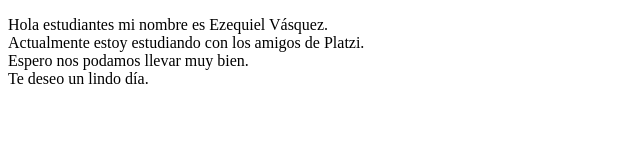
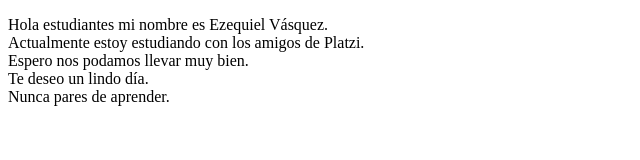
Before and after one commit to ezequielVC/proyectoDemoCursoPrework, a plain HTML site: page index.html in a window 1280 px wide. Shown: the whole page, without its empty margins (0-640 px from the left). Drawn offline with Linux system fonts and the light colour scheme.

Commit message:
Cambios que incluyen el eslogan de Platzi.

```diff
--- a/index.html
+++ b/index.html
@@ -11,7 +11,8 @@
         Hola estudiantes mi nombre es Ezequiel Vásquez.<br>
         Actualmente estoy estudiando con los amigos de Platzi.<br>
         Espero nos podamos llevar muy bien.<br>
-        Te deseo un lindo día.
+        Te deseo un lindo día.<br>
+        Nunca pares de aprender.
     </p>
 </body>
 </html>
```
